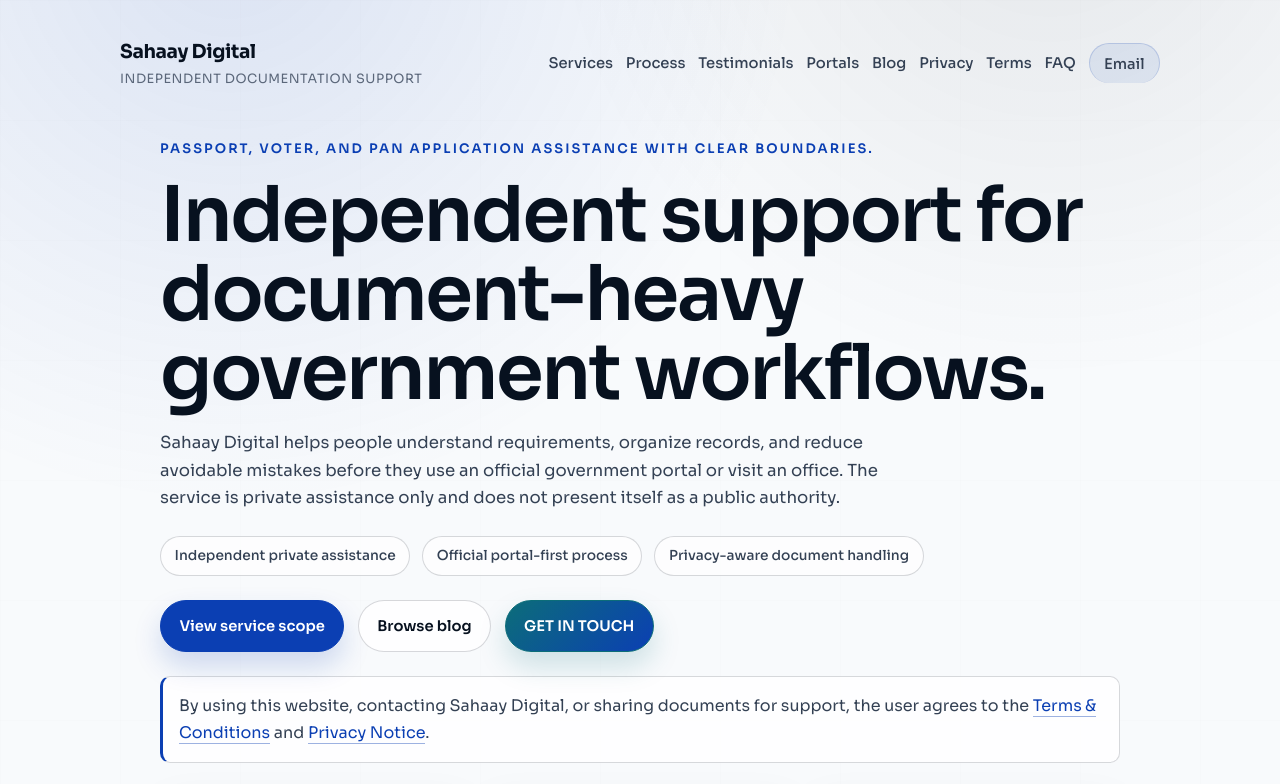
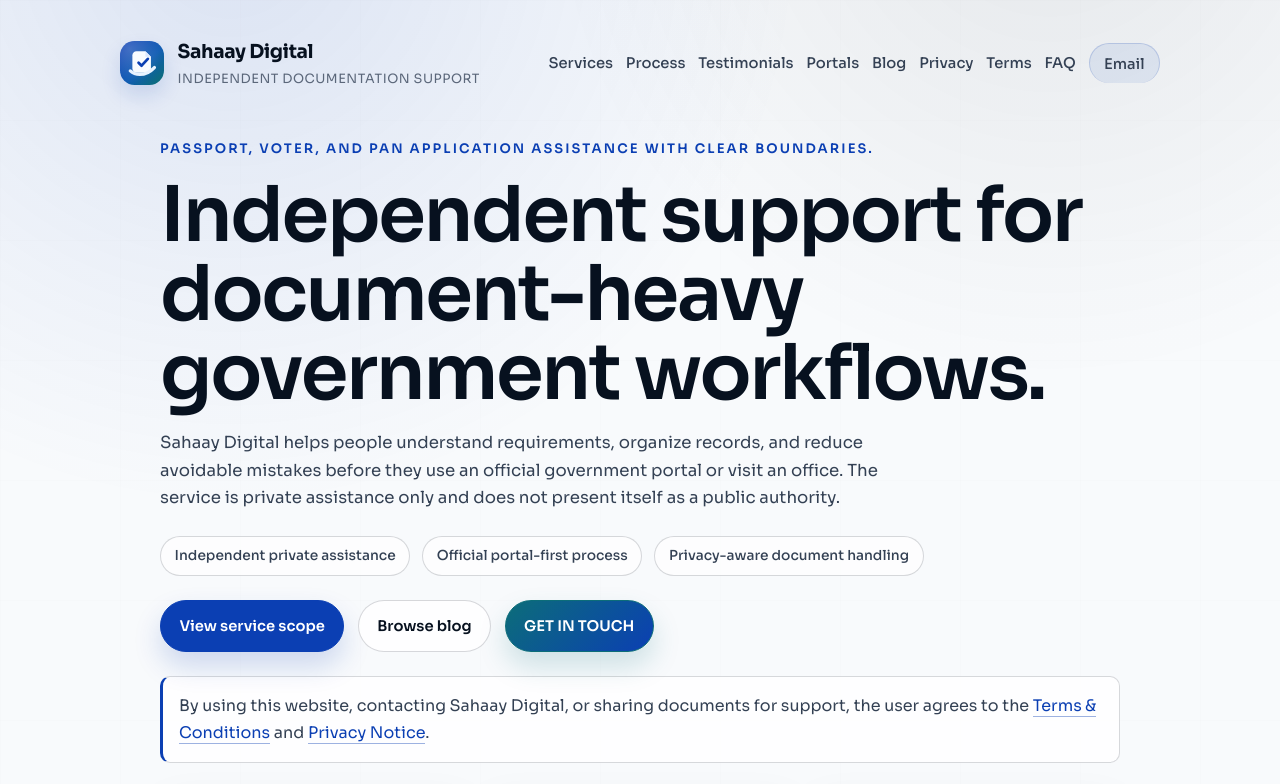
Before and after one commit to RakshithNM/digital-liaison, a website built with Vite: page index.html in a window 1280 px wide. Shown: the top 784 px of the page. Built offline with nearby package versions, Linux system fonts and the light colour scheme; a web font is replaced by a local one.

Commit message:
Added icon

```diff
--- a/src/main.ts
+++ b/src/main.ts
@@ -223,6 +223,9 @@ const renderBlogCards = (posts: readonly BlogPost[]) =>
 const renderHeader = (route: Route) => `
   <header class="site-header">
     <a class="brand" href="${HOME_PATH}" aria-label="Sahaay Digital home">
+      <span class="brand__icon" aria-hidden="true">
+        <img src="/favicon.svg" alt="" />
+      </span>
       <span class="brand__text">
         <strong>Sahaay Digital</strong>
         <small>Independent documentation support</small>
--- a/src/style.scss
+++ b/src/style.scss
@@ -112,10 +112,26 @@ a:focus-visible {
 
 .brand {
   display: inline-flex;
-  align-items: baseline;
+  align-items: center;
   gap: 0.85rem;
   border-bottom: 0;
   color: inherit;
+}
+
+.brand__icon {
+  display: inline-flex;
+  flex: 0 0 auto;
+  width: 2.75rem;
+  height: 2.75rem;
+  border-radius: 0.9rem;
+  overflow: hidden;
+  box-shadow: 0 10px 20px rgba(11, 63, 179, 0.14);
+}
+
+.brand__icon img {
+  display: block;
+  width: 100%;
+  height: 100%;
 }
 
 .brand__text {
```
